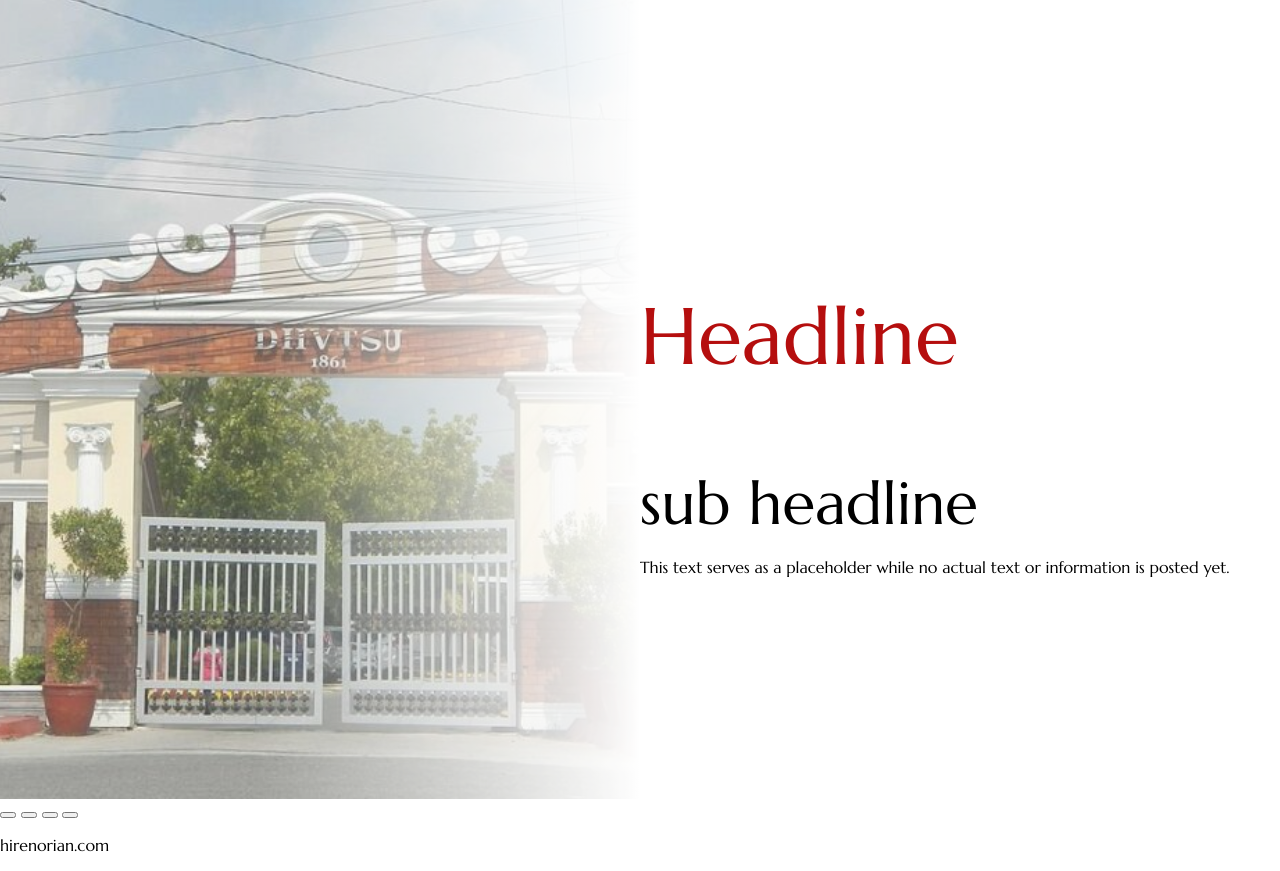
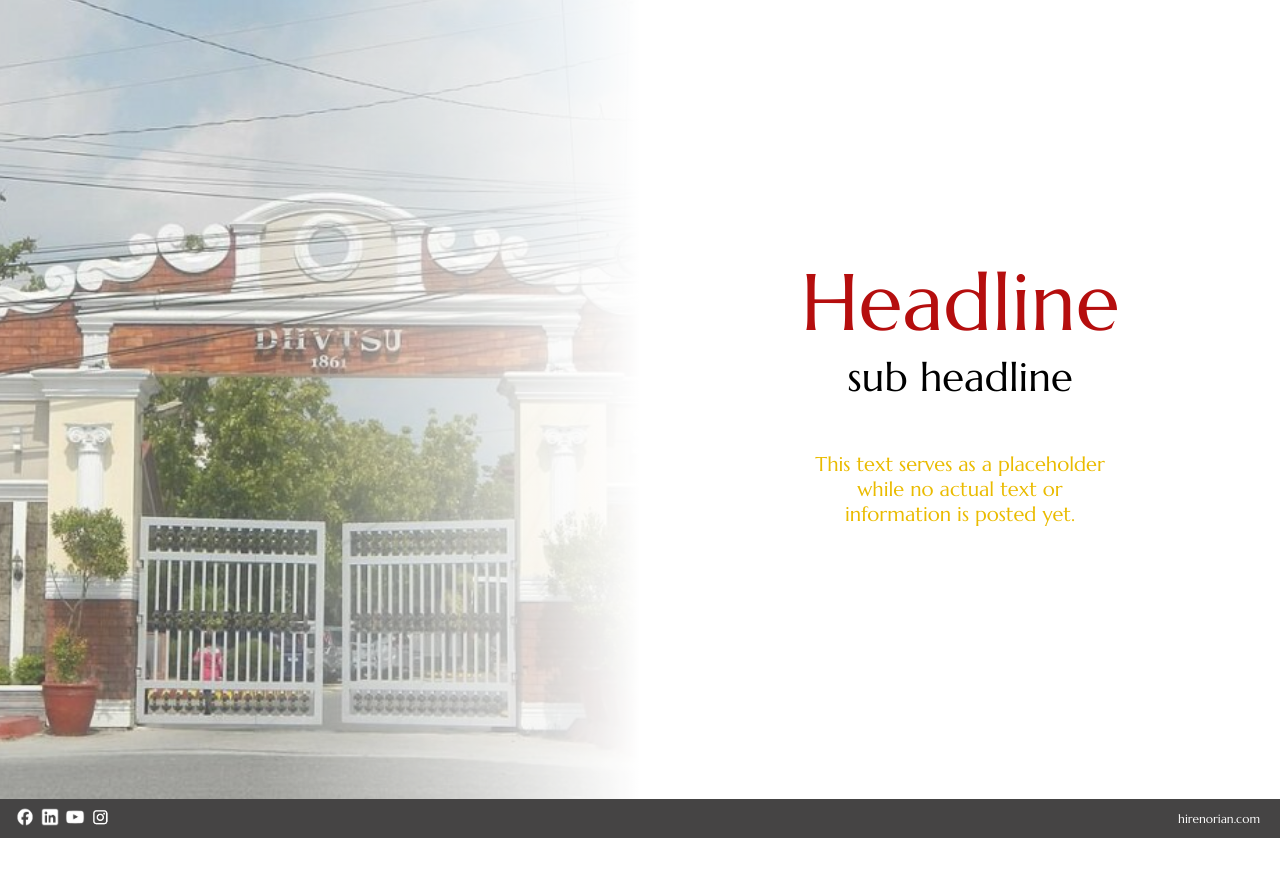
Before and after one commit to mrnp-dev/Hirenorian, a PHP site: page /php/landing_page.php in a window 1280 px wide. Shown: the part 801-1672 px from the top of the page. After the commit the page ends 1639 px from the top, so only its background shows below. Run offline with PHP 8.4, Linux system fonts and the light colour scheme.

Commit message:
socmed bar

```diff
--- a/Pages/Landing Page/css/landing_page.css
+++ b/Pages/Landing Page/css/landing_page.css
@@ -175,21 +175,80 @@ header {
     display: flex;
     flex-direction: column;
     justify-content: center;
+    align-items: center;
 }
 
-#headline
-{
+#headline {
     font-size: 80px;
     color: #b50e0e;
     font-weight: 300;
     letter-spacing: 0.5;
+    margin: 0;
 }
 
-#sub-headline
-{
-    font-size: 60px;
+#sub-headline {
+    font-size: 40px;
     font-weight: 300;
     margin: 0;
 }
 
-#headline
+#headline-info {
+    font-size: 20px;
+    text-align: center;
+    color: #eabb00;
+    margin-top: 50px;
+}
+
+#socmed-bar {
+    width: 100vw;
+    background-color: #454444;
+    display: flex;
+    justify-content: space-between;
+    align-items: center;
+
+}
+
+.icon {
+    background-color: transparent;
+    border: none;
+    cursor: pointer;
+    padding: 0;
+}
+
+#socmed-left-bar {
+    display: flex;
+}
+
+#fb
+{
+    height: 20px;
+    width: 30px;
+    margin-left: 10px;
+
+}
+
+#in
+{
+    height: 20px;
+    width: 20px;
+}
+
+#yt
+{
+    height: 20px;
+    width: 20px;
+    margin-left: 5px;
+}
+
+#ig
+{
+    height: 30px;
+    width: 30px;
+}
+
+
+#hirenoriantext {
+    color: white;
+    font-size: 12px;
+    margin-right: 20px;
+}
--- a/Pages/Landing Page/php/landing_page.php
+++ b/Pages/Landing Page/php/landing_page.php
@@ -57,21 +57,21 @@
             <section id="headline-right-section">
                 <h1 id="headline">Headline</h1>
                 <h2 id="sub-headline">sub headline</h2>
-                <p id="headline-info">This text serves as a placeholder while no actual text or information is posted yet.</p>
+                <p id="headline-info">This text serves as a placeholder<br>while no actual text or<br>information is posted yet.</p>
             </section>
         </section>
 
         <section id="socmed-bar">
 
             <section id="socmed-left-bar">
-                <button id="fb"></button>
-                <button id="in"></button>
-                <button id="yt"></button>
-                <button id="ig"></button>
+               <button class="icon" onclick="window.open('https://www.facebook.com', '_blank')"><img src="../Images/fbicon.png" alt="Facebook" class="icon" id="fb"></button>
+               <button class="icon" onclick="window.open('https://www.linkedin.com', '_blank')"><img src="../Images/linkedin.png" alt="Youtube" class="icon" id="in"></button>
+               <button class="icon" onclick="window.open('https://www.youtube.com', '_blank')"><img src="../Images/yticon.png" alt="Youtube" class="icon" id="yt"></button>
+               <button class="icon" onclick="window.open('https://www.instagram.com', '_blank')"><img src="../Images/igicon.png" alt="Instagram" class="icon" id="ig"></button>
             </section>
 
-            <section id="socmed-right-bar">
-                <p id="hirenorian.com">hirenorian.com</p>
+            <section>
+                <p id="hirenoriantext">hirenorian.com</p>
             </section>
 
         </section>
```
Also changed, not shown: Pages/Landing Page/Images/fbicon.png (added), Pages/Landing Page/Images/igicon.png (added), Pages/Landing Page/Images/linkedin.png (added), Pages/Landing Page/Images/yticon.png (added). Lines whose indentation alone changed are shown as unchanged.
